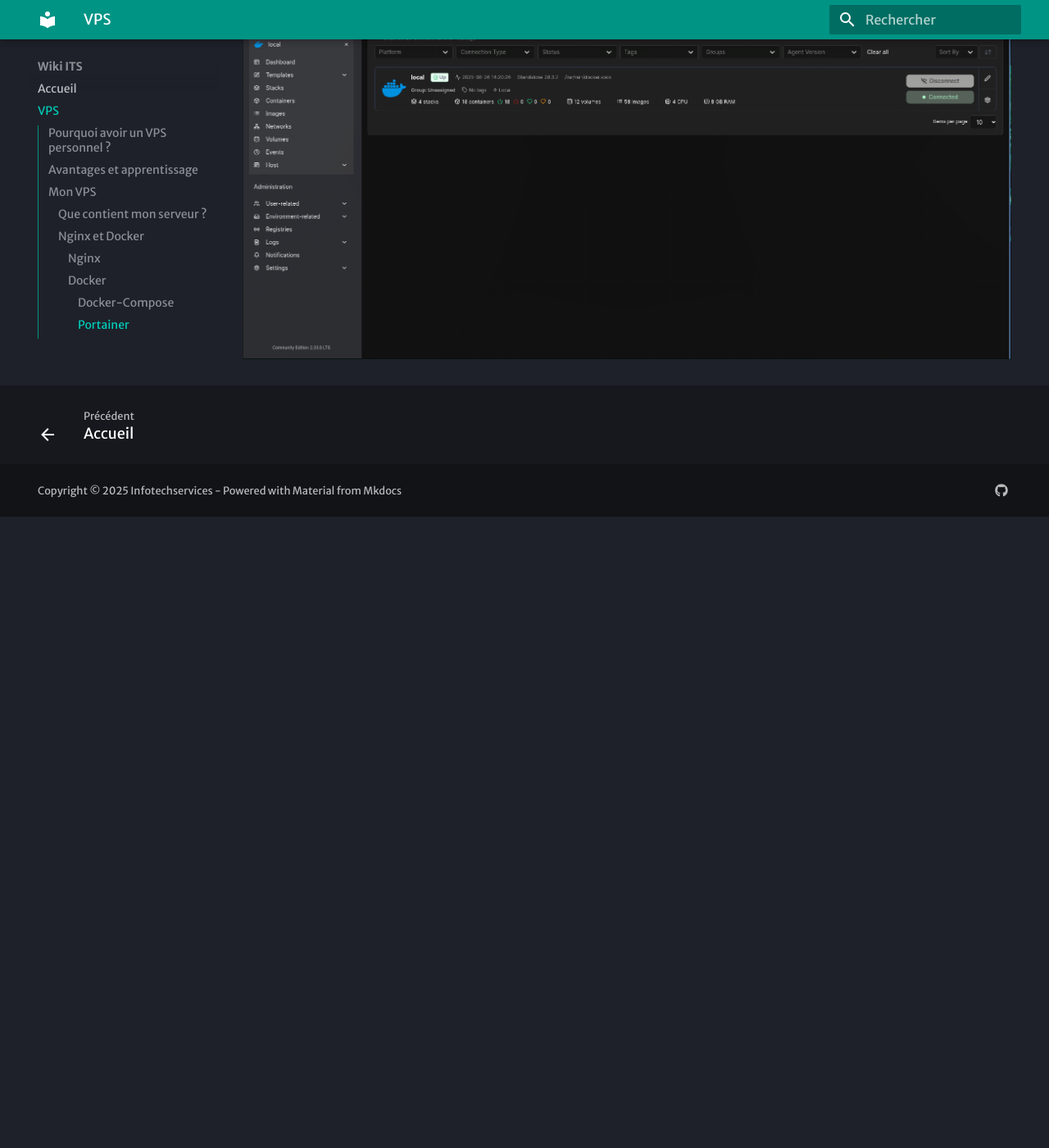
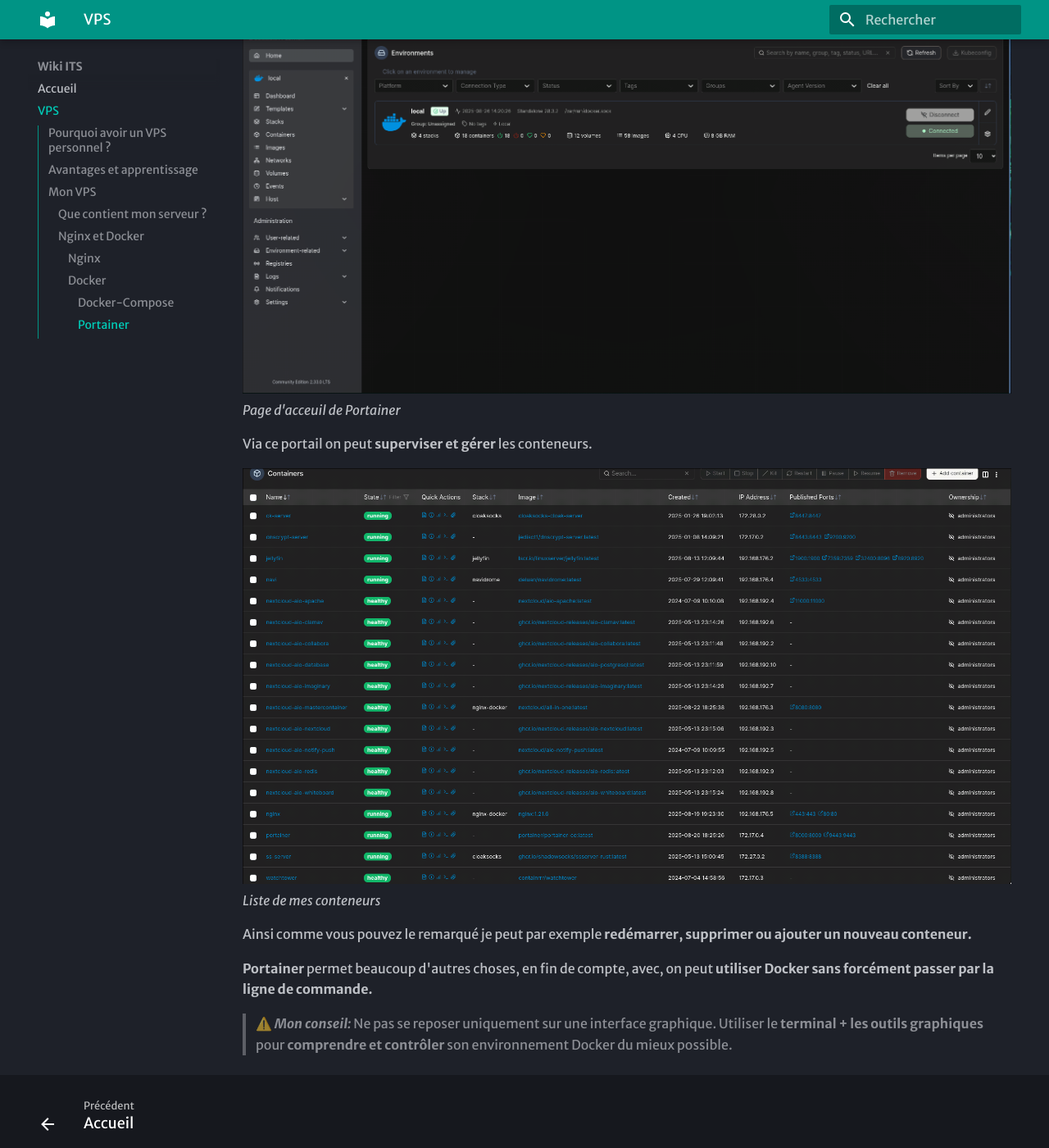
Before and after one commit to nicolink47/wiki, an MkDocs documentation site: the page built from docs/Mon VPS.md, in a window 1280 px wide and 1400 px high, scrolled down 5133 px. Shown: the whole window at 82% size. Built offline with MkDocs 1.6.1 and Material for MkDocs 9.7.7, drawn with Linux system fonts in a browser that asks for light colours; some web fonts are replaced; before the commit the page ends 5763 px from its top, so only the background shows below that; some of the changed text lies outside the part shown.

Commit message:
up monvps

```diff
--- a/docs/Mon VPS.md
+++ b/docs/Mon VPS.md
@@ -103,6 +103,18 @@
 
 > On peut voir les volumes comme des tiroirs externes. Supprimer un conteneur ne supprime pas un volume.
 
+Pour exécuter ce fichier dans le dossier correspondant on utilise la commande `docker compose up -d`
 
 ##### Portainer
-![](imgs/portainer1.png)
+![](imgs/portainer1.png) *Page d'acceuil de Portainer*
+
+Via ce portail on peut **superviser et gérer** les conteneurs.
+
+![](imgs/portainer2.png)*Liste de mes conteneurs*
+
+Ainsi comme vous pouvez le remarqué je peut par exemple **redémarrer, supprimer ou ajouter un nouveau conteneur.**
+
+**Portainer** permet beaucoup d'autres choses, en fin de compte, avec, on peut **utiliser Docker sans forcément passer par la ligne de commande.**
+
+> ⚠️ ***Mon conseil:*** Ne pas se reposer uniquement sur une interface graphique. Utiliser le **terminal + les outils graphiques** pour **comprendre et contrôler** son environnement Docker du
+> mieux possible.
```
Also changed, not shown: site/Mon VPS/index.html, site/search/search_index.json.
